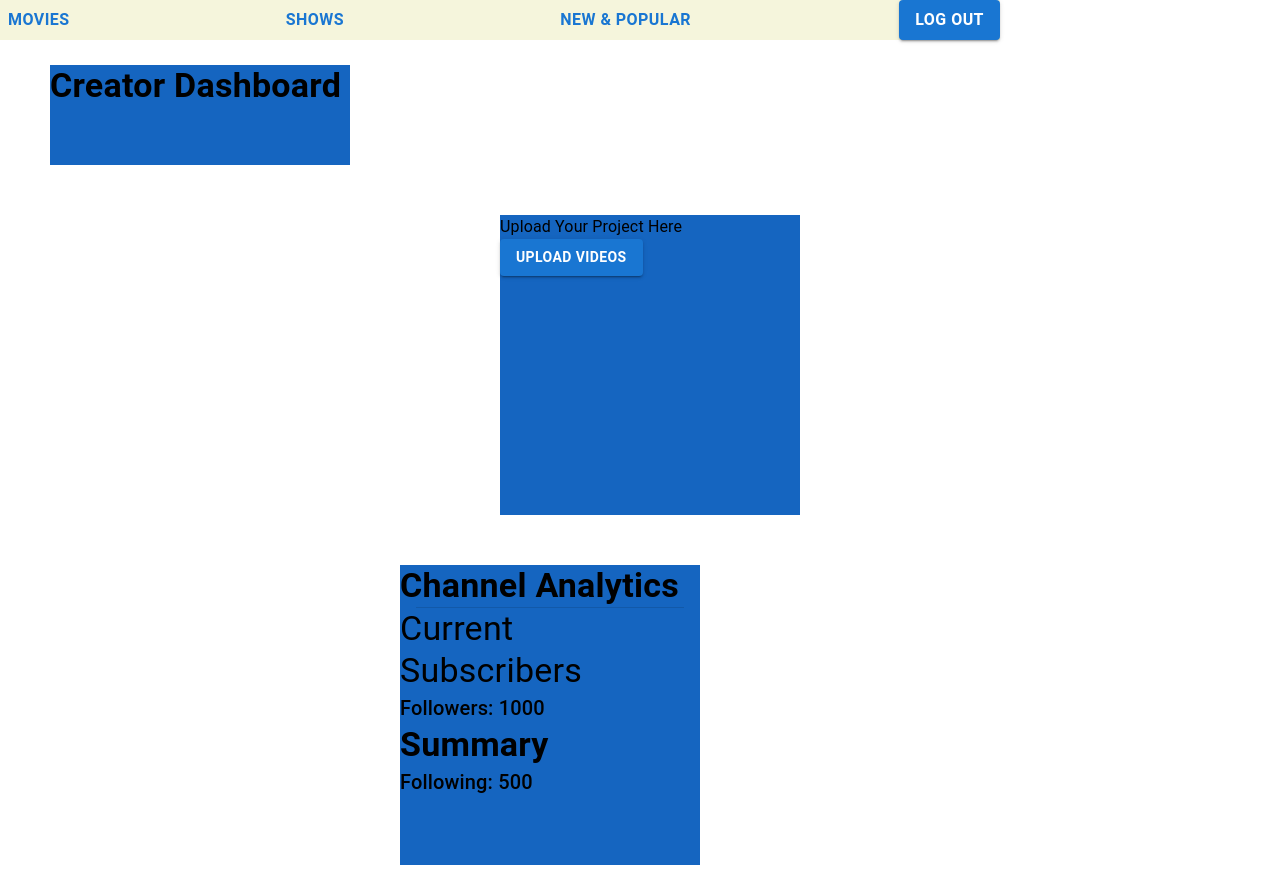
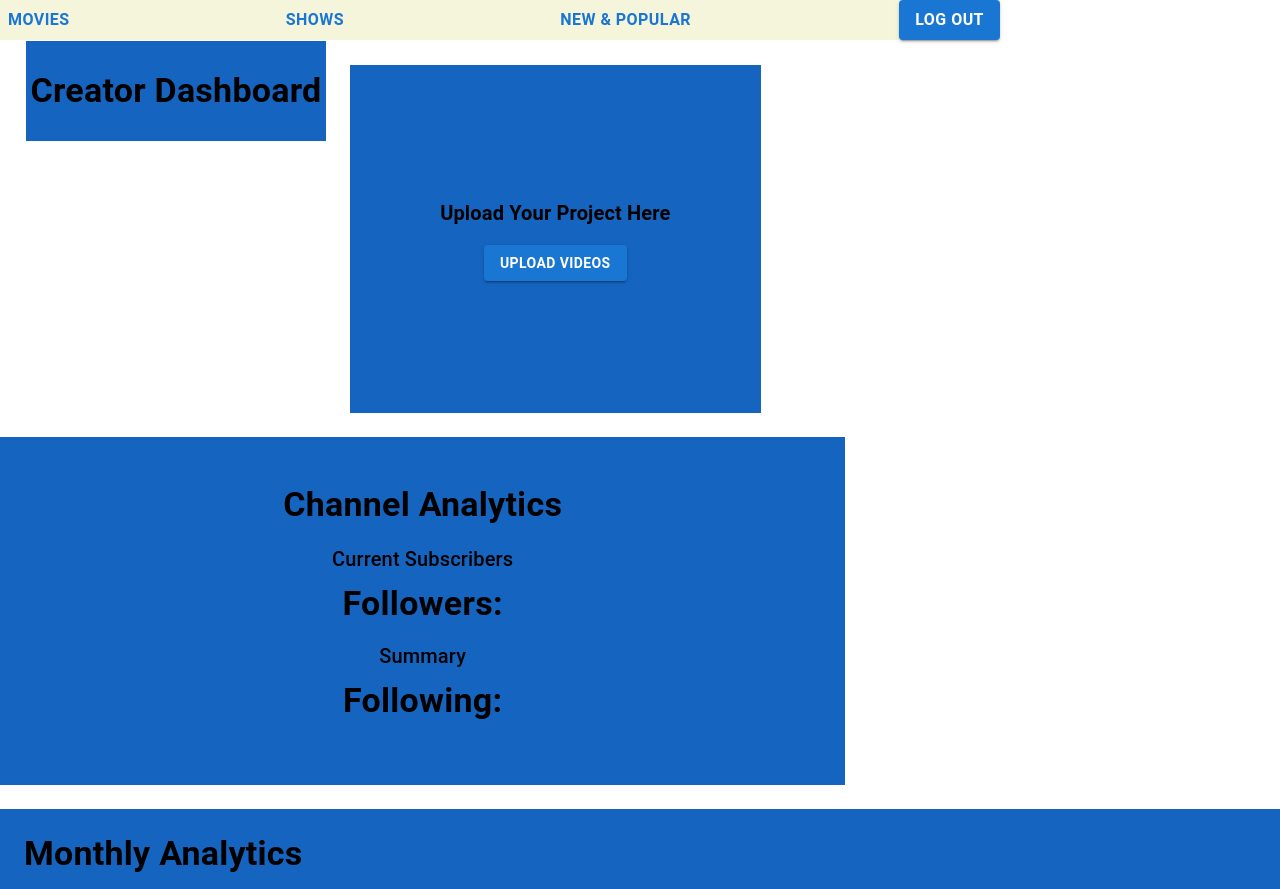
Before and after one commit to richardcolachagua/streaming-site, a React (Create React App) app: page /creatordashboard in a window 1280 px wide. Shown: the top 889 px of the page. Before the commit the page ends 865 px from the top, so only its background shows below. Built offline with nearby package versions, Linux system fonts and the light colour scheme.

Commit message:
"creatordashboard updated"

```diff
--- a/package.json
+++ b/package.json
@@ -15,6 +15,7 @@
     "react-dom": "^18.2.0",
     "react-router-dom": "^6.13.0",
     "react-scripts": "5.0.1",
+    "recharts": "^2.8.0",
     "web-vitals": "^2.1.4",
     "yup": "^1.0.2"
   },
--- a/src/frontend/Creator/CreatorDashboard.jsx
+++ b/src/frontend/Creator/CreatorDashboard.jsx
@@ -1,11 +1,26 @@
 import React, { useState, useEffect } from "react";
 import { Box, Button, Typography, Divider, Grid } from "@mui/material";
 import Header from "../components/Headers/Header";
+import {
+  LineChart,
+  Line,
+  XAxis,
+  YAxis,
+  CartesianGrid,
+  Tooltip,
+  Legend,
+} from "recharts";
 
 const fetchChannelAnalytics = () => {
   const analyticsData = {
     followers: 1000,
     following: 500,
+    analytics: [
+      { month: "Jan", views: 5000 },
+      { month: "Feb", views: 6000 },
+      { month: "Mar", views: 8000 },
+      // Add more data for each month
+    ],
   };
   return analyticsData;
 };
@@ -13,16 +28,19 @@ const fetchChannelAnalytics = () => {
 const CreatorDashboard = () => {
   const [followersCount, setFollowersCount] = useState(0);
   const [followingCount, setFollowingCount] = useState(0);
+  const [analyticsData, setAnalyticsData] = useState([]);
 
   useEffect(() => {
-    const analyticsData = fetchChannelAnalytics();
+    const data = fetchChannelAnalytics();
     setFollowersCount(analyticsData.followers);
     setFollowingCount(analyticsData.following);
+    setAnalyticsData(data.analytics);
   }, []);
 
   return (
     <>
       <Header />
+      <Grid container spacing={3}>
         <Grid>
           <Box
             sx={{
@@ -35,48 +53,104 @@ const CreatorDashboard = () => {
               },
               marginLeft: "50px",
               marginBottom: "50px",
+              display: "flex",
+              alignItems: "center",
+              justifyContent: "center",
             }}
           >
             <Typography variant="h4" sx={{ fontWeight: "bold" }}>
               Creator Dashboard
             </Typography>
           </Box>
+        </Grid>
 
+        <Grid item xs={12} sm={6} md={4}>
           <Box
             sx={{
-            width: 300,
               height: 300,
               backgroundColor: "primary.dark",
-            marginLeft: "500px",
-            marginBottom: "50px",
+              display: "flex",
+              flexDirection: "column",
+              alignItems: "center",
+              justifyContent: "center",
+              padding: "24px",
             }}
           >
-          <Typography>Upload Your Project Here</Typography>
+            <Typography
+              variant="h6"
+              sx={{ fontWeight: "bold", marginBottom: "16px" }}
+            >
+              Upload Your Project Here
+            </Typography>
             <Button variant="contained" sx={{ fontWeight: "bold" }}>
               Upload Videos
             </Button>
           </Box>
+        </Grid>
+
+        <Grid item xs={12} sm={6} md={8}>
           <Box
             sx={{
-            width: 300,
               height: 300,
               backgroundColor: "primary.dark",
-            marginLeft: "400px",
+              display: "flex",
+              flexDirection: "column",
+              alignItems: "center",
+              justifyContent: "center",
+              padding: "24px",
             }}
           >
             <Typography variant="h4" sx={{ fontWeight: "bold" }}>
               Channel Analytics
             </Typography>
-          <Divider variant="middle" />
+            <Divider variant="middle" sx={{ marginBottom: "16px" }} />
 
-          <Typography variant="h4">Current Subscribers</Typography>
-          <Typography variant="h6">Followers: {followersCount}</Typography>
+            <Typography variant="h6" sx={{ marginBottom: "8px" }}>
+              Current Subscribers
+            </Typography>
+            <Typography
+              variant="h4"
+              sx={{ fontWeight: "bold", marginBottom: "16px" }}
+            >
+              Followers: {followersCount}
+            </Typography>
 
-          <Typography variant="h4" sx={{ fontWeight: "bold" }}>
+            <Typography variant="h6" sx={{ marginBottom: "8px" }}>
               Summary
             </Typography>
-          <Typography variant="h6">Following: {followingCount}</Typography>
+            <Typography
+              variant="h4"
+              sx={{ fontWeight: "bold", marginBottom: "16px" }}
+            >
+              Following: {followingCount}
+            </Typography>
           </Box>
+        </Grid>
+
+        <Grid item xs={12}>
+          <Box
+            sx={{
+              height: 400,
+              backgroundColor: "primary.dark",
+              padding: "24px",
+            }}
+          >
+            <Typography
+              variant="h4"
+              sx={{ fontWeight: "bold", marginBottom: "14px" }}
+            >
+              Monthly Analytics
+            </Typography>
+            <LineChart width={800} height={300} data={analyticsData}>
+              <CartesianGrid strokeDasharray="3 3" />
+              <XAxis dataKey="month" />
+              <YAxis />
+              <Tooltip />
+              <Legend />
+              <Line type="monotone" dataKey="views" stroke="#8884d8" />
+            </LineChart>
+          </Box>
+        </Grid>
       </Grid>
     </>
   );
```
Also changed, not shown: 1 other file (tests, documents, lock files or other folders). Lines whose indentation alone changed are shown as unchanged.
